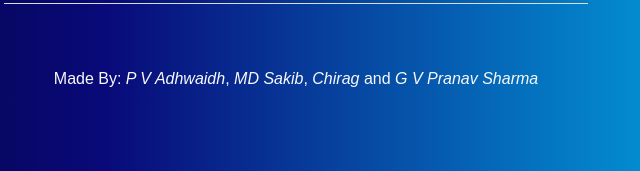
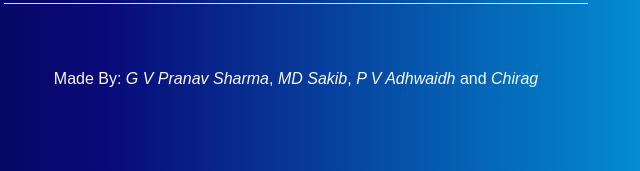
Before and after one commit to Pranav-Sharma717/HackathonProject, a plain HTML site: page Visualize.html in a window 1280 px wide. Shown: the part 1424-1595 px from the top of the page, 344-984 px from the left. Drawn offline with Linux system fonts and the light colour scheme; files whose address does not match are found by name.

Commit message:
Modified footer

```diff
--- a/Visualize.html
+++ b/Visualize.html
@@ -140,7 +140,7 @@
     <footer
         style="color: #f8f9fa; padding: 50px; text-align: center; font-family: Arial, sans-serif; border-top: 1px solid #ddd;">
         <p>
-            Made By: <em>P V Adhwaidh</a></em>, <em>MD Sakib</em>, <em>Chirag</em> and <em>G V Pranav Sharma</em>
+            Made By: <em>G V Pranav Sharma</a></em>, <em>MD Sakib</em>, <em>P V Adhwaidh</em> and <em>Chirag</em>
         </p>
     </footer>
 
```
